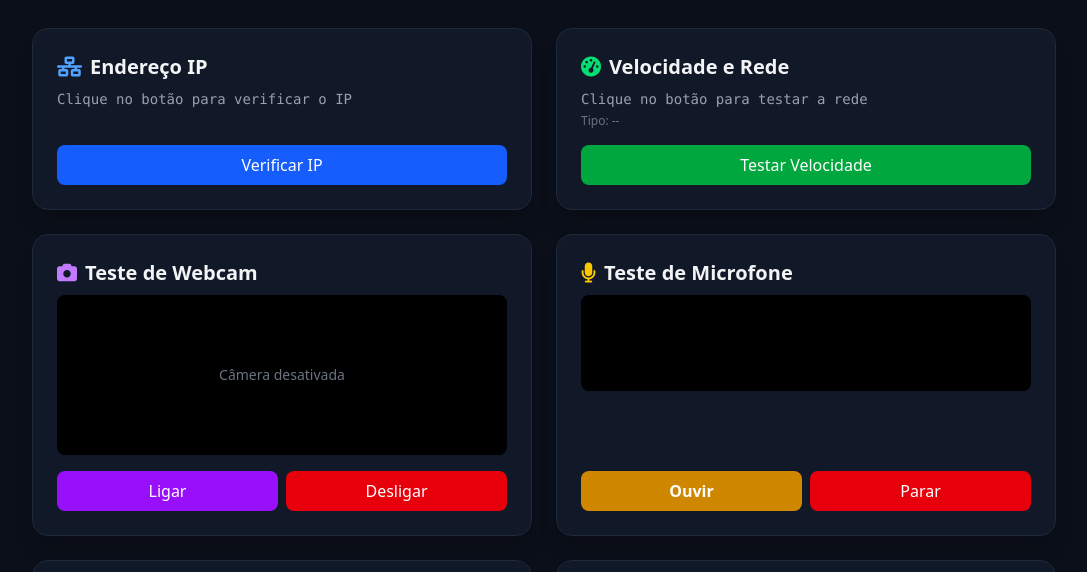
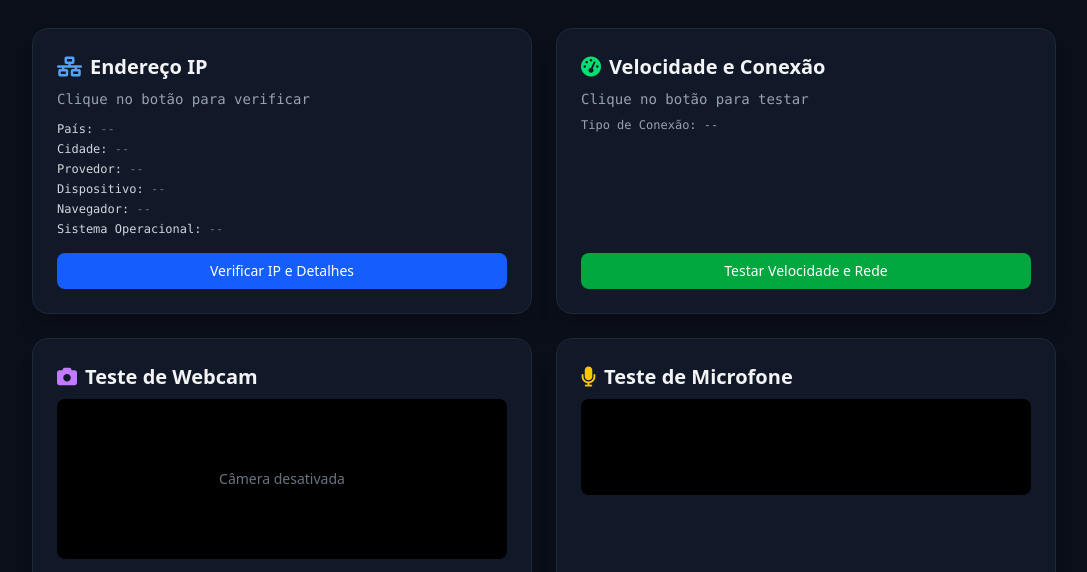
Before and after one commit to RELBL/diagnosticos, a plain HTML site: page index.html in a window 1280 px wide. Shown: the part 150-722 px from the top of the page, without its empty margins (96-1183 px from the left). Drawn offline with nearby package versions, Linux system fonts and the light colour scheme.

Commit message:
Add files via upload

```diff
--- a/index.html
+++ b/index.html
@@ -16,62 +16,90 @@
 <main class="w-full max-w-5xl">
 <h1 class="text-3xl font-extrabold text-center mb-8 bg-gradient-to-r from-blue-400 to-indigo-500 bg-clip-text text-transparent">Dashboard de Dispositivos</h1>
 <section class="grid grid-cols-1 md:grid-cols-2 gap-6">
-<!-- IP -->
+
+<!-- ENDEREÇO IP (SEPARADO) -->
 <article class="bg-[#111827] border border-gray-800 rounded-2xl p-6 shadow-xl flex flex-col justify-between">
-<div><h2 class="text-xl font-bold mb-2 flex items-center gap-2"><i class="fa-solid fa-network-wired text-blue-400"></i> Endereço IP</h2><p id="ip" class="text-gray-400 font-mono text-sm">Clique no botão para verificar o IP</p></div>
-<button onclick="lI()" class="mt-4 bg-blue-600 hover:bg-blue-500 text-white px-4 py-2 rounded-lg font-medium transition">Verificar IP</button>
+<div>
+<h2 class="text-xl font-bold mb-2 flex items-center gap-2"><i class="fa-solid fa-network-wired text-blue-400"></i> Endereço IP</h2>
+<p id="ip" class="text-gray-400 font-mono text-sm">Clique no botão para verificar</p>
+<div class="mt-3 space-y-1 text-xs font-mono text-gray-300" id="ipDetails">
+<div>País: <span class="text-gray-500">--</span></div>
+<div>Cidade: <span class="text-gray-500">--</span></div>
+<div>Provedor: <span class="text-gray-500">--</span></div>
+<div>Dispositivo: <span class="text-gray-500">--</span></div>
+<div>Navegador: <span class="text-gray-500">--</span></div>
+<div>Sistema Operacional: <span class="text-gray-500">--</span></div>
+</div>
+</div>
+<button onclick="lI()" class="mt-4 bg-blue-600 hover:bg-blue-500 text-white px-4 py-2 rounded-lg font-medium transition text-sm">Verificar IP e Detalhes</button>
 </article>
-<!-- NET -->
+
+<!-- VELOCIDADE E REDE (SEPARADO) -->
 <article class="bg-[#111827] border border-gray-800 rounded-2xl p-6 shadow-xl flex flex-col justify-between">
-<div><h2 class="text-xl font-bold mb-2 flex items-center gap-2"><i class="fa-solid fa-gauge-high text-green-400"></i> Velocidade e Rede</h2><p id="net" class="text-gray-400 font-mono text-sm mb-1">Clique no botão para testar a rede</p><p id="tipoNet" class="text-gray-500 text-xs">Tipo: --</p></div>
-<button onclick="tV()" class="mt-4 bg-green-600 hover:bg-green-500 text-white px-4 py-2 rounded-lg font-medium transition">Testar Velocidade</button>
+<div>
+<h2 class="text-xl font-bold mb-2 flex items-center gap-2"><i class="fa-solid fa-gauge-high text-green-400"></i> Velocidade e Conexão</h2>
+<p id="net" class="text-gray-400 font-mono text-sm mb-1">Clique no botão para testar</p>
+<p id="tipoNet" class="text-xs font-mono text-gray-400 mt-2">Tipo de Conexão: --</p>
+</div>
+<button onclick="tV()" class="mt-4 bg-green-600 hover:bg-green-500 text-white px-4 py-2 rounded-lg font-medium transition text-sm">Testar Velocidade e Rede</button>
 </article>
+
 <!-- WEBCAM -->
 <article class="bg-[#111827] border border-gray-800 rounded-2xl p-6 shadow-xl flex flex-col justify-between">
 <div><h2 class="text-xl font-bold mb-2 flex items-center gap-2"><i class="fa-solid fa-camera text-purple-400"></i> Teste de Webcam</h2>
 <div class="relative bg-black rounded-lg overflow-hidden h-40 flex items-center justify-center mt-2"><video id="cam" autoplay playsinline class="w-full h-full object-cover hidden"></video><span id="camMsg" class="text-gray-500 text-sm">Câmera desativada</span></div></div>
 <div class="flex gap-2 mt-4"><button onclick="tC()" class="flex-1 bg-purple-600 hover:bg-purple-500 text-white px-4 py-2 rounded-lg font-medium transition">Ligar</button><button onclick="dC()" class="flex-1 bg-red-600 hover:bg-red-500 text-white px-4 py-2 rounded-lg font-medium transition">Desligar</button></div>
 </article>
+
 <!-- MIC -->
 <article class="bg-[#111827] border border-gray-800 rounded-2xl p-6 shadow-xl flex flex-col justify-between">
 <div><h2 class="text-xl font-bold mb-2 flex items-center gap-2"><i class="fa-solid fa-microphone text-yellow-400"></i> Teste de Microfone</h2><canvas id="micC" class="w-full h-24 bg-black rounded-lg mt-2"></canvas></div>
 <div class="flex gap-2 mt-4"><button onclick="tM()" class="flex-1 bg-yellow-600 hover:bg-yellow-500 text-white px-4 py-2 rounded-lg font-medium transition text-black font-semibold">Ouvir</button><button onclick="dM()" class="flex-1 bg-red-600 hover:bg-red-500 text-white px-4 py-2 rounded-lg font-medium transition">Parar</button></div>
 </article>
+
 <!-- AUDIO -->
 <article class="bg-[#111827] border border-gray-800 rounded-2xl p-6 shadow-xl flex flex-col justify-between">
 <div><h2 class="text-xl font-bold mb-2 flex items-center gap-2"><i class="fa-solid fa-music text-pink-400"></i> Teste de Áudio</h2><p class="text-gray-400 text-sm mb-4">Clique no botão abaixo para testar a saída de som nas suas caixas de som ou fones de ouvido.</p></div>
 <button onclick="playAudioTest()" class="w-full bg-pink-600 hover:bg-pink-500 text-white px-4 py-3 rounded-lg font-medium transition flex items-center justify-center gap-2"><i class="fa-solid fa-volume-high"></i> Tocar Som de Teste</button>
 </article>
+
 <!-- HARDWARE -->
 <article class="bg-[#111827] border border-gray-800 rounded-2xl p-6 shadow-xl flex flex-col justify-between">
 <div><h2 class="text-xl font-bold mb-2 flex items-center gap-2"><i class="fa-solid fa-microchip text-cyan-400"></i> Hardware & Sistema</h2>
 <ul id="hw" class="text-gray-300 text-sm space-y-1 font-mono mt-2"><li>Carregando hardware...</li></ul></div>
 </article>
+
 <!-- BATTERY -->
 <article class="bg-[#111827] border border-gray-800 rounded-2xl p-6 shadow-xl flex flex-col justify-between">
 <div><h2 class="text-xl font-bold mb-2 flex items-center gap-2"><i class="fa-solid fa-battery-half text-amber-400"></i> Status da Bateria</h2><p id="bat" class="text-gray-300 font-mono text-sm mt-2">Verificando bateria...</p></div>
 </article>
+
 <!-- MOUSE -->
 <article class="bg-[#111827] border border-gray-800 rounded-2xl p-6 shadow-xl flex flex-col justify-between">
 <div><h2 class="text-xl font-bold mb-2 flex items-center gap-2"><i class="fa-solid fa-computer-mouse text-indigo-400"></i> Teste de Mouse</h2><div id="mTest" class="bg-black/40 border border-gray-700 h-24 rounded-lg flex items-center justify-center text-xs text-gray-400 select-none mt-2">Clique aqui e teste os botões ou o scroll</div></div>
 </article>
+
 <!-- KEYBOARD -->
 <article class="bg-[#111827] border border-gray-800 rounded-2xl p-6 shadow-xl flex flex-col justify-between">
 <div><h2 class="text-xl font-bold mb-2 flex items-center gap-2"><i class="fa-solid fa-keyboard text-rose-400"></i> Teste de Teclado</h2><p id="kTest" class="text-gray-300 text-sm font-mono mt-2">Pressione qualquer tecla...</p></div>
 </article>
+
 <!-- MEDIA -->
 <article class="bg-[#111827] border border-gray-800 rounded-2xl p-6 shadow-xl flex flex-col justify-between">
 <div><h2 class="text-xl font-bold mb-2 flex items-center gap-2"><i class="fa-solid fa-photo-film text-teal-400"></i> Dispositivos de Mídia</h2><ul id="medList" class="text-gray-300 text-xs font-mono space-y-1 mt-2"><li>Listando...</li></ul></div>
 </article>
+
 <!-- SENSORS -->
 <article class="bg-[#111827] border border-gray-800 rounded-2xl p-6 shadow-xl flex flex-col justify-between">
 <div><h2 class="text-xl font-bold mb-2 flex items-center gap-2"><i class="fa-solid fa-compass text-orange-400"></i> Sensores e Toque</h2><ul id="sens" class="text-gray-300 text-xs font-mono space-y-1 mt-2"><li>Analisando...</li></ul></div>
 </article>
+
 <!-- GEO -->
 <article class="bg-[#111827] border border-gray-800 rounded-2xl p-6 shadow-xl flex flex-col justify-between">
 <div><h2 class="text-xl font-bold mb-2 flex items-center gap-2"><i class="fa-solid fa-location-dot text-red-400"></i> Geolocalização</h2><p id="geo" class="text-gray-300 text-sm font-mono mt-2">Aguardando permissão...</p></div>
 <button onclick="tG()" class="mt-4 bg-red-600 hover:bg-red-500 text-white px-4 py-2 rounded-lg font-medium transition">Obter Localização</button>
 </article>
+
 </section>
 </main>
 <script>
@@ -82,29 +110,72 @@ setInterval(()=>{let d=new Date(),opt={weekday:'long',year:'numeric',month:'shor
 async function lI(){
   document.getElementById('ip').innerText='A carregar IP...';
   try{
-    let r=await fetch('https://api.ipify.org?format=json'),j=await r.json();
-    document.getElementById('ip').innerText=j.ip;
-    document.getElementById('ip').className="text-gray-300 font-mono text-lg";
+    let r=await fetch('https://ipapi.co/json/');
+    let j=await r.json();
+    document.getElementById('ip').innerText=j.ip || 'Indisponível';
+    document.getElementById('ip').className="text-gray-200 font-mono text-sm font-bold";
+
+    let ua = navigator.userAgent;
+    let browser = "Desconhecido";
+    if(ua.includes("Firefox")) browser = "Mozilla Firefox";
+    else if(ua.includes("SamsungBrowser")) browser = "Samsung Internet";
+    else if(ua.includes("Opera") || ua.includes("OPR")) browser = "Opera";
+    else if(ua.includes("Trident")) browser = "Internet Explorer";
+    else if(ua.includes("Edge")) browser = "Microsoft Edge";
+    else if(ua.includes("Chrome")) browser = "Google Chrome";
+    else if(ua.includes("Safari")) browser = "Apple Safari";
+
+    let os = "Desconhecido";
+    if(ua.includes("Win")) os = "Windows";
+    else if(ua.includes("Android")) os = "Android";
+    else if(ua.includes("like Mac")) os = "iOS (iPhone/iPad)";
+    else if(ua.includes("Mac")) os = "MacOS";
+    else if(ua.includes("Linux")) os = "Linux";
+
+    let deviceType = /Mobi|Android/i.test(navigator.userAgent) ? "Dispositivo Móvel" : "Computador (Desktop)";
+
+    document.getElementById('ipDetails').innerHTML=`
+      <div>País: <span class="text-white">${j.country_name || 'N/D'}</span></div>
+      <div>Cidade: <span class="text-white">${j.city || 'N/D'}</span></div>
+      <div>Provedor: <span class="text-white">${j.org || 'N/D'}</span></div>
+      <div>Dispositivo: <span class="text-white">${deviceType}</span></div>
+      <div>Navegador: <span class="text-white">${browser}</span></div>
+      <div>Sistema Operacional: <span class="text-white">${os}</span></div>
+    `;
   }catch(e){
-    document.getElementById('ip').innerText='Erro ao carregar IP';
+    document.getElementById('ip').innerText='Erro ao carregar dados de IP';
   }
 }
 
 async function tV(){
   let n=document.getElementById('net');
-  n.innerText='Medindo latência e velocidade...';
+  n.innerText='A medir velocidade real...';
+
   let s=performance.now();
   try{
     await fetch('https://www.cloudflare.com/cdn-cgi/trace',{cache:'no-store'});
     let l=Math.round(performance.now()-s);
-    let st=navigator.connection?navigator.connection.downlink:'Desconhecido';
-    n.innerHTML=`Latência: <b>${l} ms</b><br>Velocidade estimada: <b>${st} Mbps</b>`;
-    let stN=navigator.connection;
-    if(stN){
-      document.getElementById('tipoNet').innerText=`Tipo de Conexão (Rede): ${stN.effectiveType||'Desconhecido'} (${stN.type||'Padrão'})`;
-    }
+
+    let imageSizeB = 3000000; // ~3MB
+    let startTime = performance.now();
+    let response = await fetch('https://upload.wikimedia.org/wikipedia/commons/3/3d/LARGE_elevation.jpg?' + Math.random(), {cache: 'no-store'});
+    let blob = await response.blob();
+    let endTime = performance.now();
+
+    let durationSec = (endTime - startTime) / 1000;
+    let bitsLoaded = blob.size * 8;
+    let speedBps = bitsLoaded / durationSec;
+    let speedMbps = speedBps / (1024 * 1024);
+
+    n.innerHTML=`Latência: <b>${l} ms</b><br>Velocidade Real: <b class="text-green-400">${speedMbps.toFixed(2)} Mbps</b>`;
+    n.className="text-gray-200 font-mono text-sm";
+
+    let conn = navigator.connection || navigator.mozConnection || navigator.webkitConnection;
+    let connType = conn && conn.effectiveType ? conn.effectiveType.toUpperCase() : 'Banda Larga / Wi-Fi';
+    let connMedium = conn && conn.type ? conn.type : 'Ethernet / Alta Velocidade';
+    document.getElementById('tipoNet').innerHTML=`Tipo de Conexão (Rede): <b class="text-white">${connType} (${connMedium})</b>`;
   }catch(e){
-    n.innerText='Erro no teste de rede';
+    n.innerText='Erro no teste de velocidade';
   }
 }
 
```
